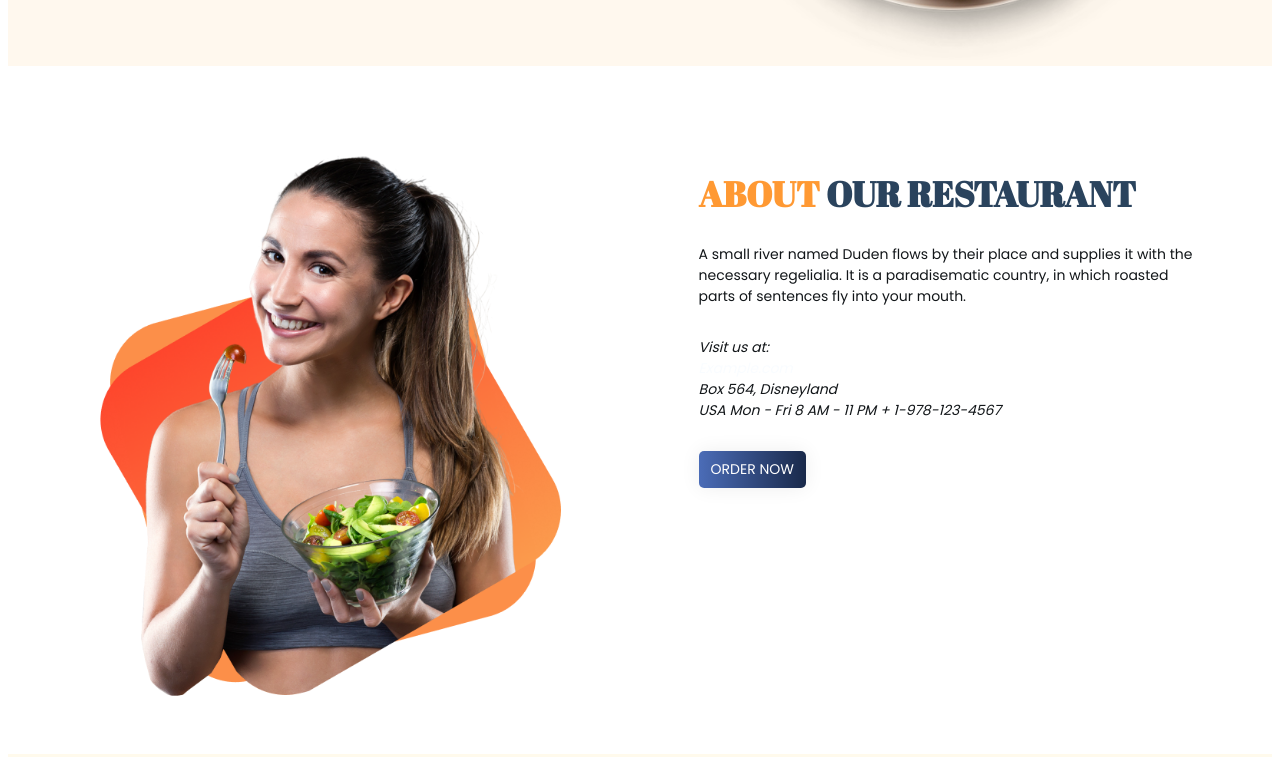
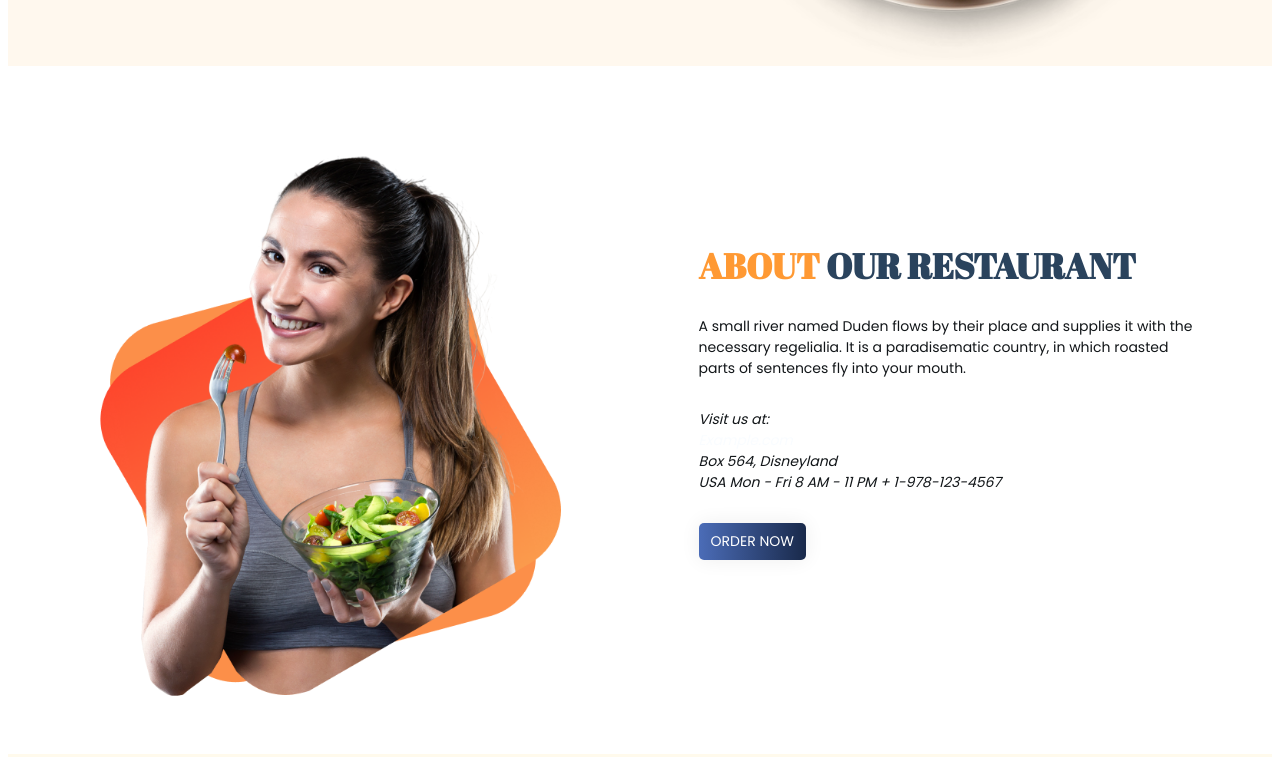
Before and after one commit to Shamim49/Restaurant-dingo, a plain HTML site: page index.html in a window 1280 px wide. Shown: the part 575-1332 px from the top of the page. Drawn offline with Linux system fonts and the light colour scheme.

Commit message:
added about

```diff
--- a/index.html
+++ b/index.html
@@ -45,7 +45,7 @@
         <div class="half-width">
             <img src="img/about.png" alt="about">
         </div>
-        <div class="half-width">
+        <div class="half-width" id="about-right">
             <h2 id="title">About<span> Our Restaurant</span></h2>
             <p>A small river named Duden flows by their place and supplies it with the necessary regelialia. It is a paradisematic country, in which roasted parts of sentences fly into your mouth.</p>
             <address>
--- a/style.css
+++ b/style.css
@@ -109,6 +109,9 @@ a{
 #Order-Now-btn{
     margin-top: 30px;
 }
+#about-right{
+    margin-top: 120px;
+}
 /*--------------MY RECIPIES Section----------
 --------------------------------------------*/
 .Recipies{
```
